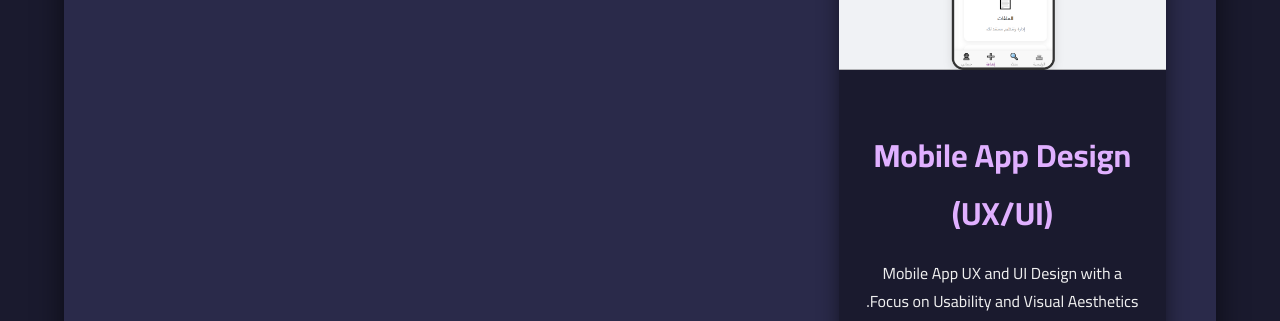
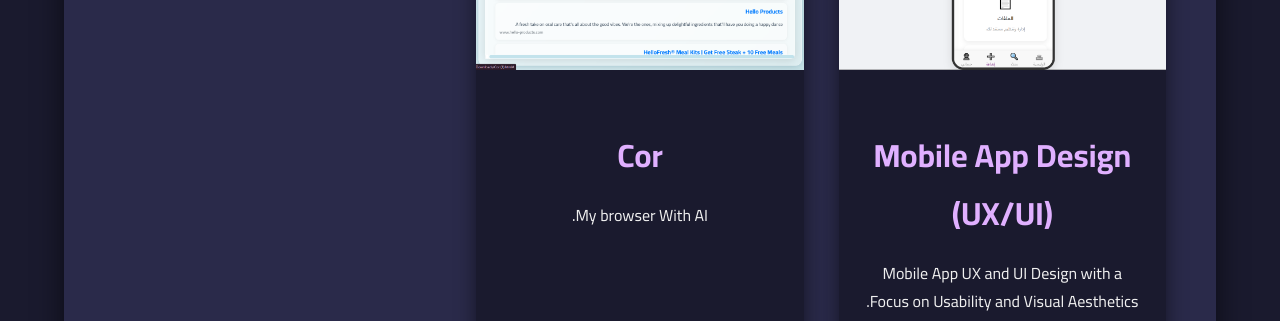
Before and after one commit to ABDO20005839/My-Portfolio-Abdelrahman-Ahmed-, a plain HTML site: page index.html in a window 1280 px wide. Shown: the part 2934-3255 px from the top of the page. Drawn offline with Linux system fonts and the light colour scheme.

Commit message:
index.html

```diff
--- a/index.html
+++ b/index.html
@@ -578,6 +578,11 @@ description: 'Developing an educational platform rich in interactive content and
                     title: 'Mobile App Design (UX/UI)',
                     description: 'Mobile App UX and UI Design with a Focus on Usability and Visual Aesthetics.',
                     image: 'images/Screenshot (8).png'
+                },
+                {
+                    title: 'Cor',
+                    description: 'My browser With AI.',
+                    image: 'images/Screenshot (23).png'
                 }
                 // يمكنك إضافة المزيد من المشاريع هنا! تأكد من استبدال روابط الصور.
             ];
```
